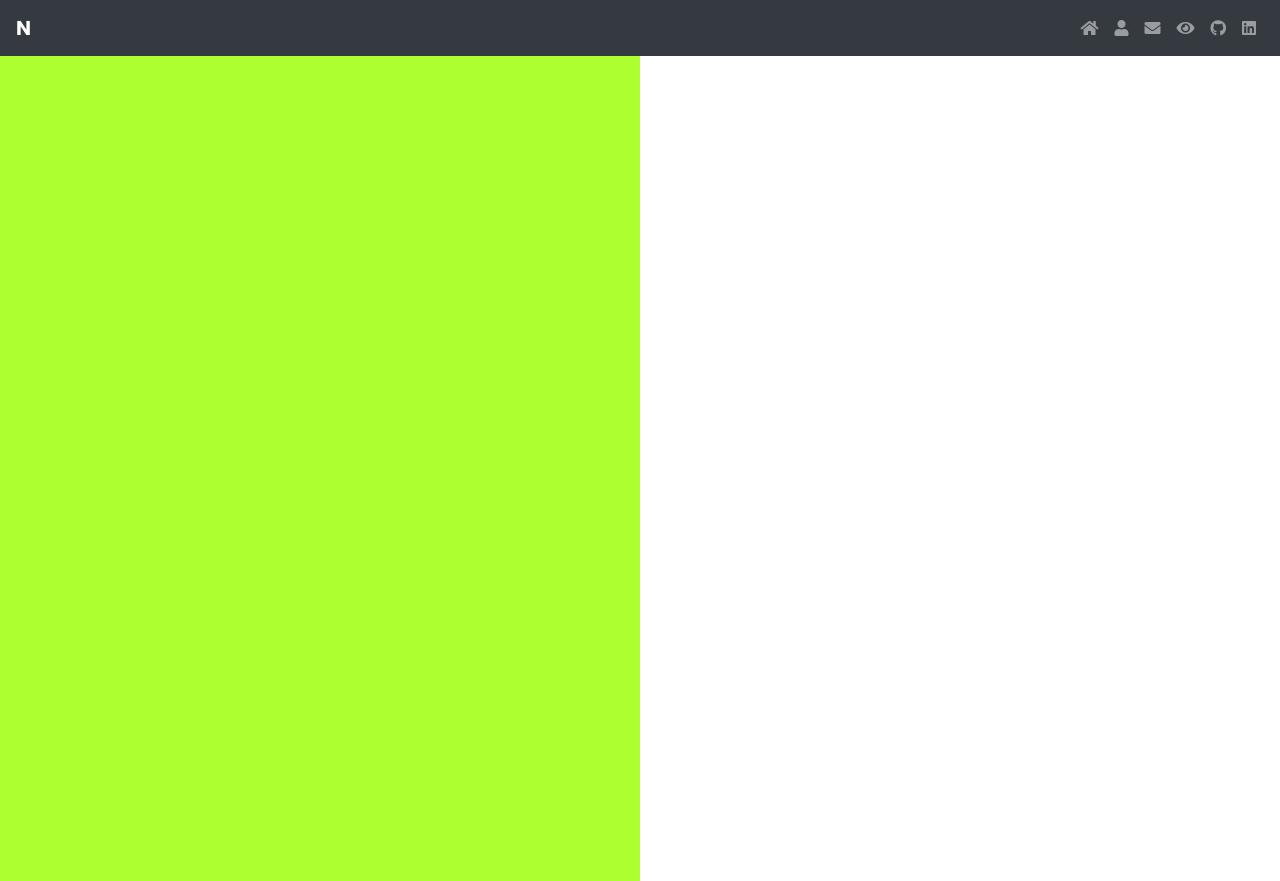
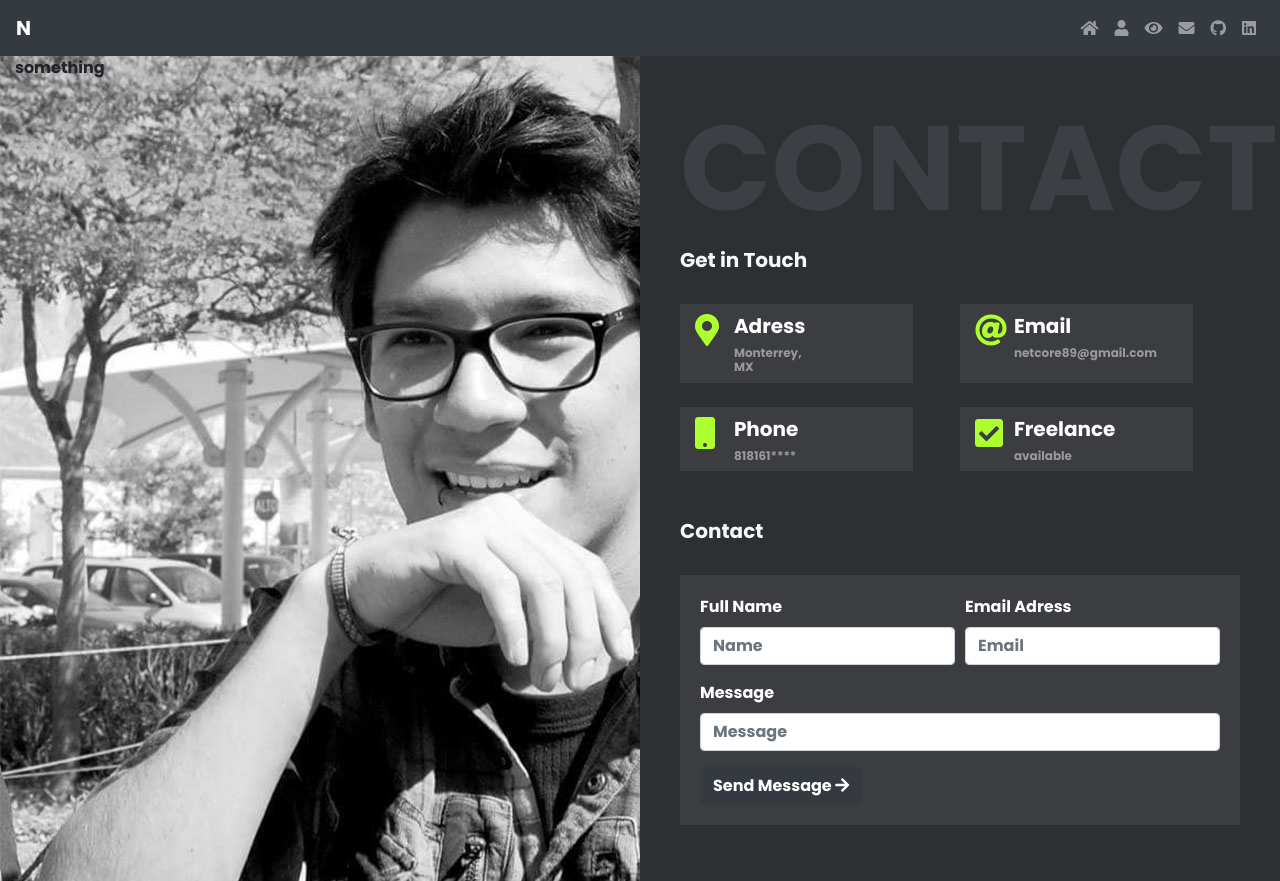
Before and after one commit to ErnestGR/MyPortfolio, a plain HTML site: page contact.html in a window 1280 px wide. Shown: the top 881 px of the page. Drawn offline with nearby package versions, Linux system fonts and the light colour scheme.

Commit message:
nextcommit

```diff
--- a/assets/css/else.css
+++ b/assets/css/else.css
@@ -2,42 +2,49 @@ body{
     font-family: 'Poppins', sans-serif;
 }
     h1{
-    color: #666666;
+        color: #3C3F43;
         text-align: center;
         font-size: 120px;
         z-index: -1;
     }
-.row{
-    color: white;
+    .box{
+        background-color: #3B3D41;
+        padding-top:10px;
     }
-#left{
-    height: 960px;
-    background-color: #4c4c4c;
-
+    .left{
+        background-color: #2D3033;
     }
-#right{
-    height: 960px;
+    .right{
         background-color: greenyellow;
     }
-#div{
-    background-color: #666666;
-    border-radius: 12px;
+    .fa-at, .fa-mobile, .fa-map-marker-alt, .fa-check-square{
+        color: greenyellow;
     }
-#box{
-    background-color: #666666;
-    margin: 10px;
-    border-radius: 12px;
-    height: 80px;
-    padding:12px;
-    margin-left: 10px;
+    .fa-user:hover, .fa-envelope:hover, .fa-home:hover, .fa-eye:hover, .fa-github:hover, .fa-linkedin:hover{
+        color: greenyellow;
+    }
+    h4{
+        color: #f9f8f8;
+        font-size: 20px;
     }
     h5{
         font-size: 20px;
+        color: white;
     }
     h6{
         font-size: 12px;
         color: #999999;
     }
-.centered{
-    margin: 0 auto;
+    label{
+        color:white;
     }
+    .main-container{
+        padding: 40px;
+    }
+    form{
+        padding: 20px;
+        background-color: #3B3D41;
+    }
+    .right{
+        background-image: url(../css/images/yo.jpg)
+    }
--- a/contact.html
+++ b/contact.html
@@ -36,10 +36,10 @@
                     <a class="nav-link" href="about.html"><i class="fas fa-user"></i></a>
                 </li>
                 <li class="nav-item">
-                    <a class="nav-link" href="contact.html"><i class="fas fa-envelope"></i></a>
+                    <a class="nav-link " href="portfolio.html"><i class="fas fa-eye"></i></a>
                 </li>
                 <li class="nav-item">
-                    <a class="nav-link " href="portfolio.html"><i class="fas fa-eye"></i></a>
+                    <a class="nav-link" href="contact.html"><i class="fas fa-envelope"></i></a>
                 </li>
                 <li class="nav-item">
                     <a class="nav-link " target=_blank href="https://github.com/ErnestGR"><i class="fab fa-github"></i></a>
@@ -52,72 +52,78 @@
         </div>
     </nav>
 
-    <div class="rows">
 
-        <div class="col-6" id="right">
+    <div class="row m-0">
 
+        <div class="col-6 p-0 right">
+            <div class="container">
+                <p>something </p>
+            </div>
         </div>
 
-        <div class="col-6" id="left">
-
+        <div class="col-6 p-0 left">
+            <div class="main-container">
                 <h1>CONTACT</h1>
 
                 <h4>Get in Touch</h4>
+
                 <br>
+                <div class="container">
                     <div class="row">
-
-                <div class="col-5" id="div">
+                        <div class="col-sm-5 mr-auto box">
                             <div class="row">
-                        <div class="col-2 icon">
-                            <i class="fas fa-map-marker fa-2x"></i>
+                                <div class="col-2">
+                                    <i class="fas fa-map-marker-alt fa-2x"></i>
                                 </div>
-                        <div class="col-3 text">
+                                <div class="col-6">
                                     <h5>Adress</h5>
-                            <h6>México city</h6>
+                                    <h6>Monterrey, MX</h6>
                                 </div>
                             </div>
                         </div>
 
-                <div class="col-5" id="div">
+                        <div class="col-sm-5 mr-auto box">
                             <div class="row">
-                        <div class="col-2 icon">
-                            <i class="fas fa-envelope fa-2x"></i>
+                                <div class="col-2">
+                                        <i class="fas fa-at fa-2x"></i>
                                 </div>
-                        <div class="col-3 text">
+                                <div class="col-6">
                                     <h5>Email</h5>
                                     <h6>netcore89@gmail.com</h6>
                                 </div>
                             </div>
                         </div>
-
                     </div>
+                </div>
+                <br>
+                <div class="container">
                     <div class="row">
-
-                <div class="col-5" id="div">
+                        <div class="col-sm-5 mr-auto box">
                             <div class="row">
-                        <div class="col-2 icon">
+                                <div class="col-2">
                                     <i class="fas fa-mobile fa-2x"></i>
                                 </div>
-                        <div class="col-3 text">
+                                <div class="col-6">
                                     <h5>Phone</h5>
                                     <h6>818161****</h6>
                                 </div>
                             </div>
                         </div>
 
-                <div class="col-5" id="div">
+                        <div class="col-sm-5 mr-auto box">
                             <div class="row">
-                        <div class="col-2 icon">
+                                <div class="col-2">
                                     <i class="fas fa-check-square fa-2x"></i>
                                 </div>
-                        <div class="col-3 text">
+                                <div class="col-6">
                                     <h5>Freelance</h5>
                                     <h6>available</h6>
                                 </div>
                             </div>
                         </div>
+                    </div>
+                </div>
 
-            </div>
                 <br><br>
                 <h4>Contact</h4>
                 <br>
@@ -139,6 +145,7 @@
                     <button type="submit" class="btn btn-dark">Send Message <i class="fas fa-arrow-right"></i></button>
                 </form>
             </div>
+        </div>
 
     </div>
 
```
Also changed, not shown: Index.html (+1 -1 lines), about.html (+8 -39 lines), assets/css/style.css (+15 -1 lines), portfolio.html (+5 -39 lines), assets/css/images/yo.jpg (added), 1 other file. Lines whose indentation alone changed are shown as unchanged.
